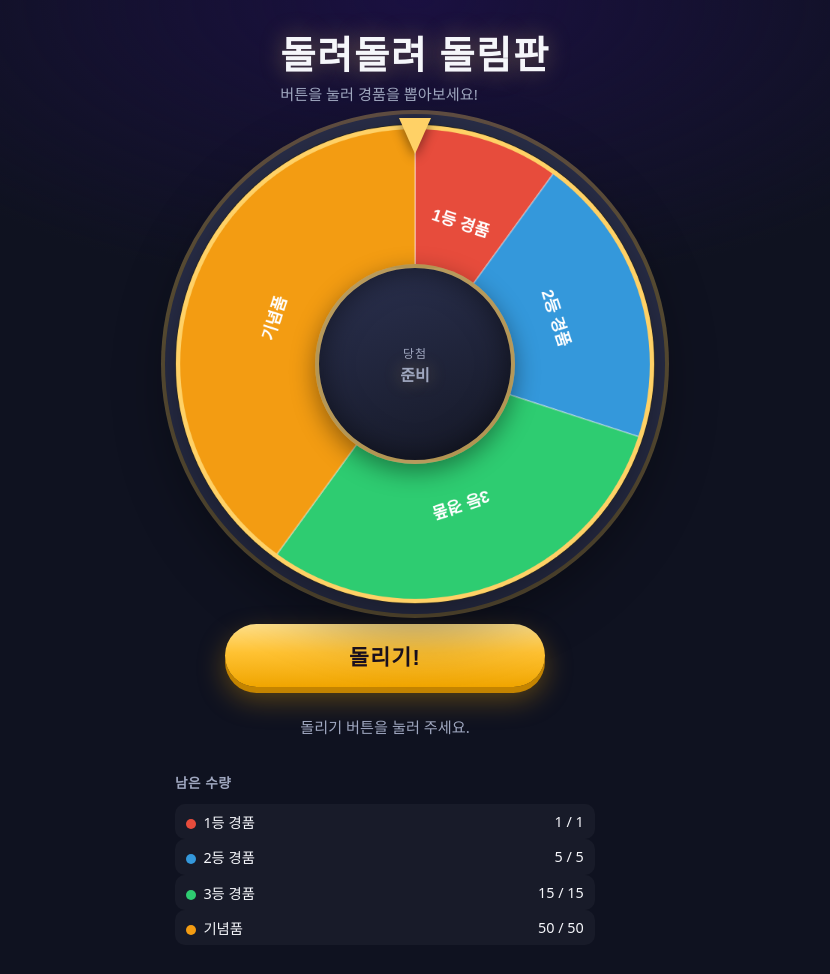
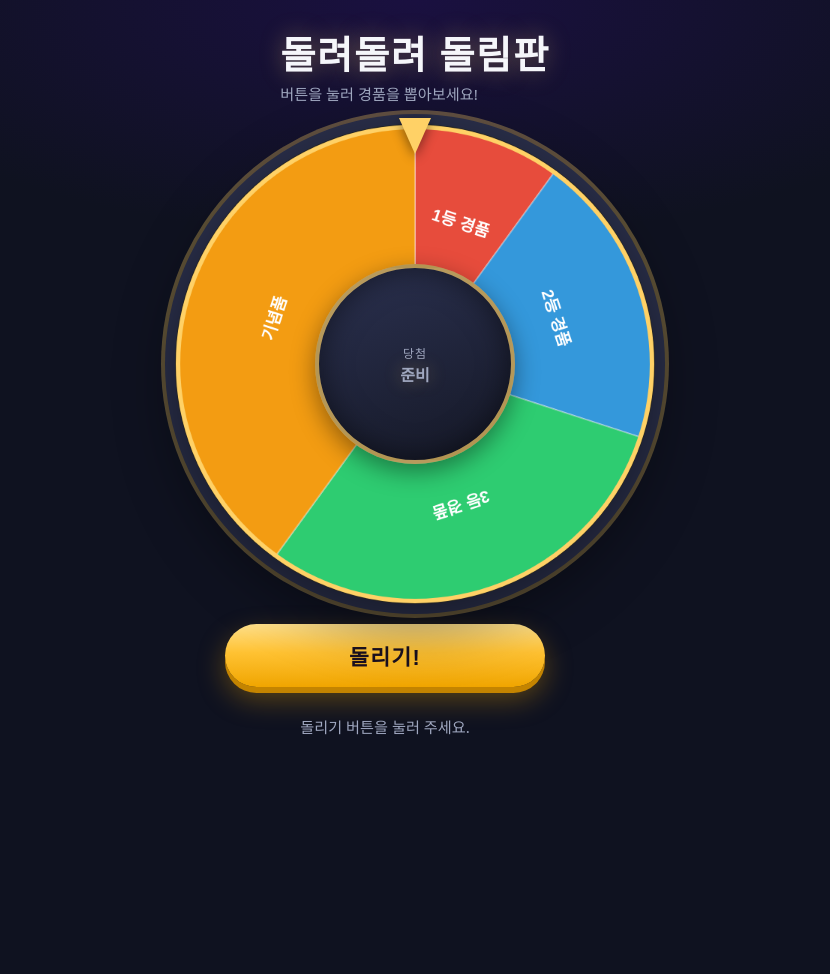
Before and after one commit to bumpy1800/prize-wheel, a website with bundled scripts: page index.html in a window 1280 px wide. Shown: the whole page, without its empty margins (225-1055 px from the left). After the commit the page ends 800 px from the top, so only its background shows below. Built offline with nearby package versions, Linux system fonts and the light colour scheme.

Commit message:
Hide remaining stock from player view
Show quantity only in admin settings; remove public stock list and sold-out labels on the wheel.

```diff
--- a/app.js
+++ b/app.js
@@ -28,7 +28,6 @@ const ctx = canvas.getContext('2d');
 const spinBtn = document.getElementById('spinBtn');
 const resultText = document.getElementById('resultText');
 const statusEl = document.getElementById('status');
-const stockRows = document.getElementById('stockRows');
 const adminEl = document.getElementById('admin');
 const adminBody = document.getElementById('adminBody');
 const adminMsg = document.getElementById('adminMsg');
@@ -90,7 +89,7 @@ const paintWheel = () => {
     ctx.font = 'bold 22px "Apple SD Gothic Neo", "Noto Sans KR", sans-serif';
     ctx.textAlign = 'center';
     ctx.textBaseline = 'middle';
-    const label = seg.remaining <= 0 ? `${seg.name} (소진)` : seg.name;
+    const label = seg.name;
     const maxW = r * 0.42;
     let text = label;
     if (ctx.measureText(text).width > maxW) {
@@ -110,25 +109,6 @@ const paintWheel = () => {
   ctx.stroke();
 };
 
-const renderStock = () => {
-  stockRows.replaceChildren(
-    ...prizes.map((p) => {
-      const row = document.createElement('div');
-      row.className = `stock-row${p.remaining <= 0 ? ' sold-out' : ''}`;
-      const left = document.createElement('span');
-      const dot = document.createElement('span');
-      dot.className = 'dot';
-      dot.style.background = p.color || '#888';
-      left.append(dot, document.createTextNode(p.name));
-      const right = document.createElement('span');
-      right.textContent =
-        p.remaining <= 0 ? '소진' : `${p.remaining} / ${p.total}`;
-      row.append(left, right);
-      return row;
-    }),
-  );
-};
-
 const showResult = (name, isEmpty = false) => {
   resultText.textContent = name;
   resultText.classList.toggle('empty', isEmpty);
@@ -139,7 +119,6 @@ const showResult = (name, isEmpty = false) => {
 
 const refresh = () => {
   paintWheel();
-  renderStock();
   canvas.style.transform = `rotate(${currentRotation}deg)`;
 };
 
@@ -167,7 +146,6 @@ const runSpin = () => {
 
   prizes = outcome.prizes;
   savePrizes();
-  renderStock();
 
   const extraSpins = 5 + Math.floor(Math.random() * 3);
   const align = targetRotationDeg(winSeg, 0);
@@ -192,7 +170,6 @@ const runSpin = () => {
     showResult(name, false);
     setStatus(`🎉 ${name} 당첨! 다시 돌릴 수 있습니다.`);
     paintWheel();
-    renderStock();
   };
   canvas.addEventListener('transitionend', onEnd);
 };
--- a/index.html
+++ b/index.html
@@ -37,11 +37,6 @@
         <p class="status" id="status" aria-live="polite"></p>
       </div>
 
-      <section class="stock-list" aria-label="남은 경품">
-        <h2>남은 수량</h2>
-        <div id="stockRows"></div>
-      </section>
-
       <section id="admin" aria-label="관리자 설정" hidden>
         <h2>관리자 설정</h2>
         <p class="hint">
```
Also changed, not shown: README.md.
